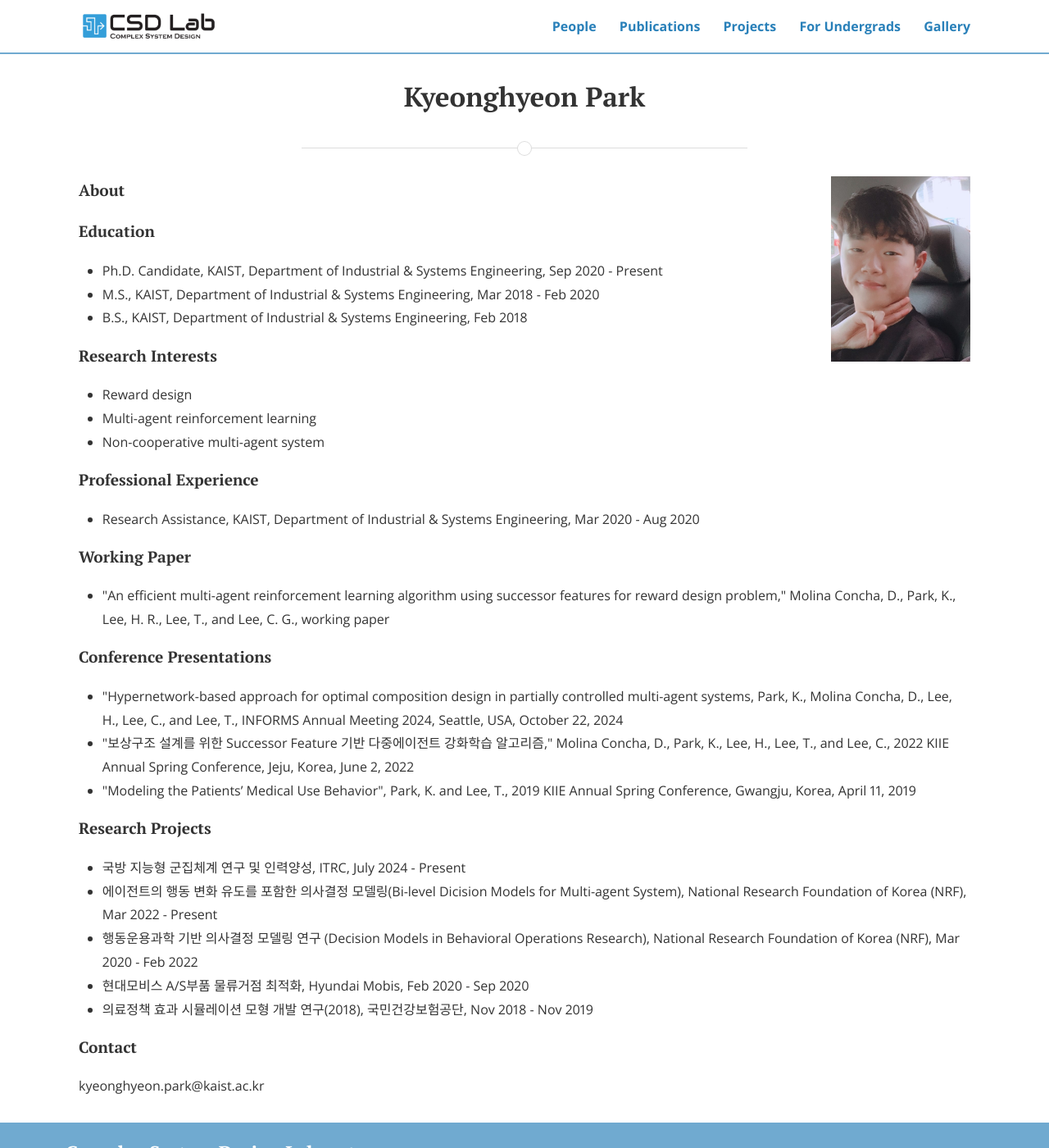
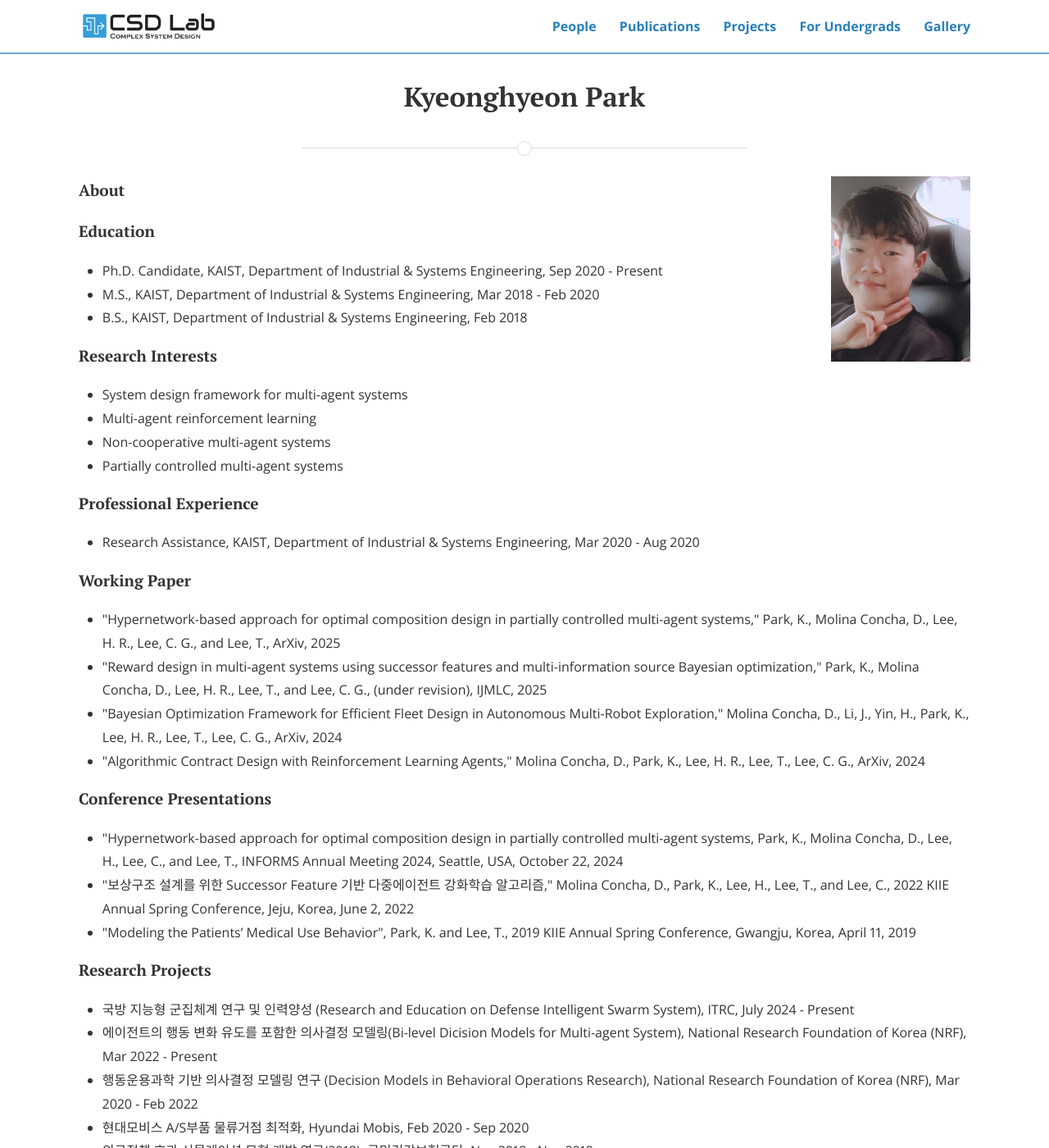
Before and after one commit to CSDlab-KAIST/csdlab-kaist.github.io, a Jekyll site: the page built from people/kyeonghyeon.html, in a window 1280 px wide and 1400 px high. Shown: the whole window at 82% size. Built offline with Jekyll 4.4.1, drawn with Linux system fonts in a browser that asks for light colours; nearby versions of some CDN libraries.

Commit message:
Update kyeonghyeon.html

```diff
--- a/people/kyeonghyeon.html
+++ b/people/kyeonghyeon.html
@@ -24,9 +24,10 @@ title: Kyeonghyeon Park
 
 <h4>Research Interests</h4>
 <ul>
-  <li>Reward design</li>
+  <li>System design framework for multi-agent systems</li>
   <li>Multi-agent reinforcement learning</li>
-  <li>Non-cooperative multi-agent system</li>
+  <li>Non-cooperative multi-agent systems</li>
+  <li>Partially controlled multi-agent systems</li>
 </ul>
 
 <h4>Professional Experience</h4>
@@ -41,7 +42,10 @@ title: Kyeonghyeon Park
 
 <h4>Working Paper</h4>
 <ul>
-  <li>"An efficient multi-agent reinforcement learning algorithm using successor features for reward design problem," Molina Concha, D., Park, K., Lee, H. R., Lee, T., and Lee, C. G., working paper</li>
+  <li>"Hypernetwork-based approach for optimal composition design in partially controlled multi-agent systems," Park, K., Molina Concha, D., Lee, H. R., Lee, C. G., and Lee, T., ArXiv, 2025</li>
+  <li>"Reward design in multi-agent systems using successor features and multi-information source Bayesian optimization," Park, K., Molina Concha, D., Lee, H. R., Lee, T., and Lee, C. G., (under revision), IJMLC, 2025</li>
+  <li>"Bayesian Optimization Framework for Efficient Fleet Design in Autonomous Multi-Robot Exploration," Molina Concha, D., Li, J., Yin, H., Park, K., Lee, H. R., Lee, T., Lee, C. G., ArXiv, 2024</li>
+  <li>"Algorithmic Contract Design with Reinforcement Learning Agents," Molina Concha, D., Park, K., Lee, H. R., Lee, T., Lee, C. G., ArXiv, 2024</li>
 </ul>
 
 <!-- <h4>Conference Proceedings</h4>
@@ -58,7 +62,7 @@ title: Kyeonghyeon Park
 
 <h4>Research Projects</h4>
 <ul>
-  <li>국방 지능형 군집체계 연구 및 인력양성, ITRC, July 2024 - Present</li>
+  <li>국방 지능형 군집체계 연구 및 인력양성 (Research and Education on Defense Intelligent Swarm System), ITRC, July 2024 - Present</li>
   <li>에이전트의 행동 변화 유도를 포함한 의사결정 모델링(Bi-level Dicision Models for Multi-agent System), National Research Foundation of Korea (NRF), Mar 2022 - Present</li>
   <li>행동운용과학 기반 의사결정 모델링 연구 (Decision Models in Behavioral Operations Research), National Research Foundation of Korea (NRF), Mar 2020 - Feb 2022</li>
   <li>현대모비스 A/S부품 물류거점 최적화, Hyundai Mobis, Feb 2020 - Sep 2020</li>
```
